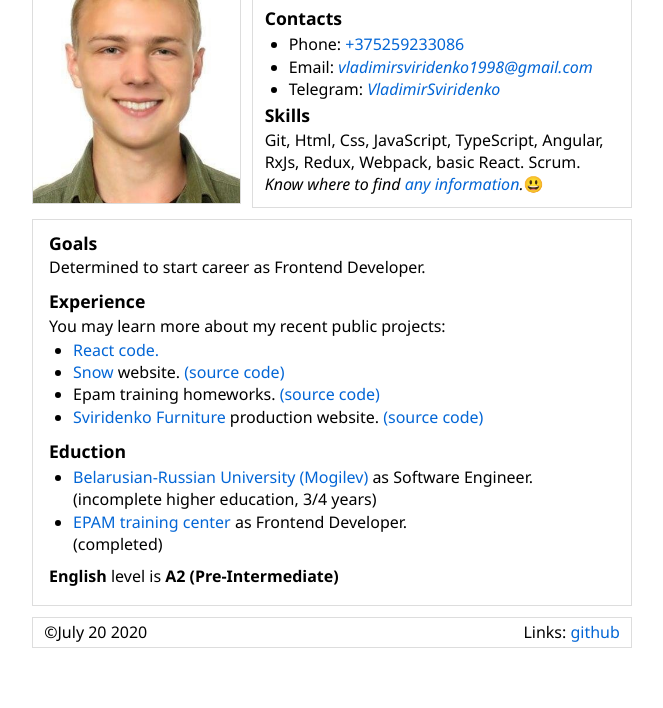
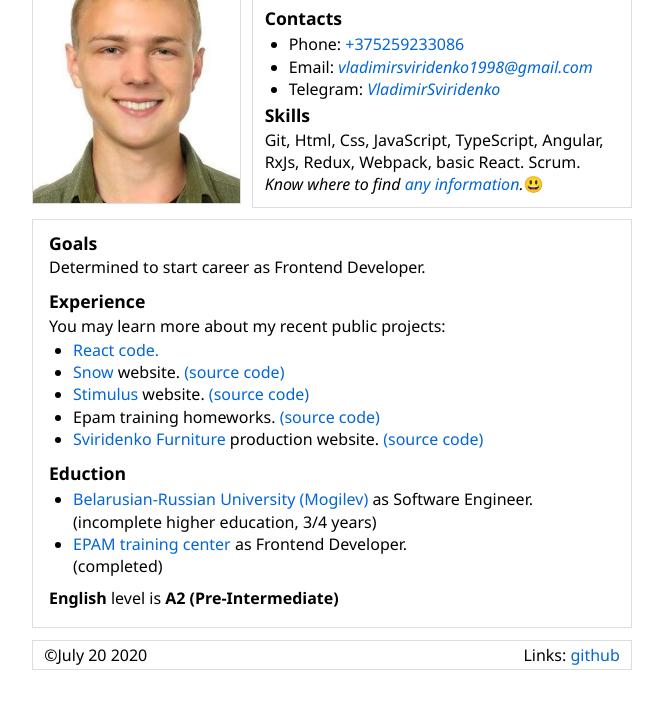
Before and after one commit to vladimir-sviridenko/cv, a plain HTML site: page index.html in a window 1280 px wide. Shown: the part 68-776 px from the top of the page, without its empty margins (308-971 px from the left). Drawn offline with Linux system fonts and the light colour scheme.

Commit message:
update cv

```diff
--- a/index.html
+++ b/index.html
@@ -46,6 +46,7 @@
         <ul>
 					<li><a href="https://bitbucket.org/Vladimir_Sviridenko/sviridenko-furniture-website">React code.</a></li>
           <li><a href="https://vladimir-sviridenko.github.io/html-task/">Snow</a> website. <a href="https://github.com/vladimir-sviridenko/html-task"> (source code)</a></li>
+					<li><a href="https://vladimir-sviridenko.github.io/vladimir_sviridenko-html/html_project/index.html">Stimulus</a> website. <a href="https://github.com/vladimir-sviridenko/vladimir_sviridenko-html/tree/gh-pages/html_project"> (source code)</a></li>
 					<li>Epam training homeworks. <a href="https://github.com/vladimir-sviridenko/vladimir_sviridenko-html">(source code)</a></li>
 					<li><a href="https://sviridenkofurniture.web.app/">Sviridenko Furniture</a> production website. <a href="https://github.com/vladimir-sviridenko/sviridenko-furniture"> (source code)</a></li>
         </ul>
```
